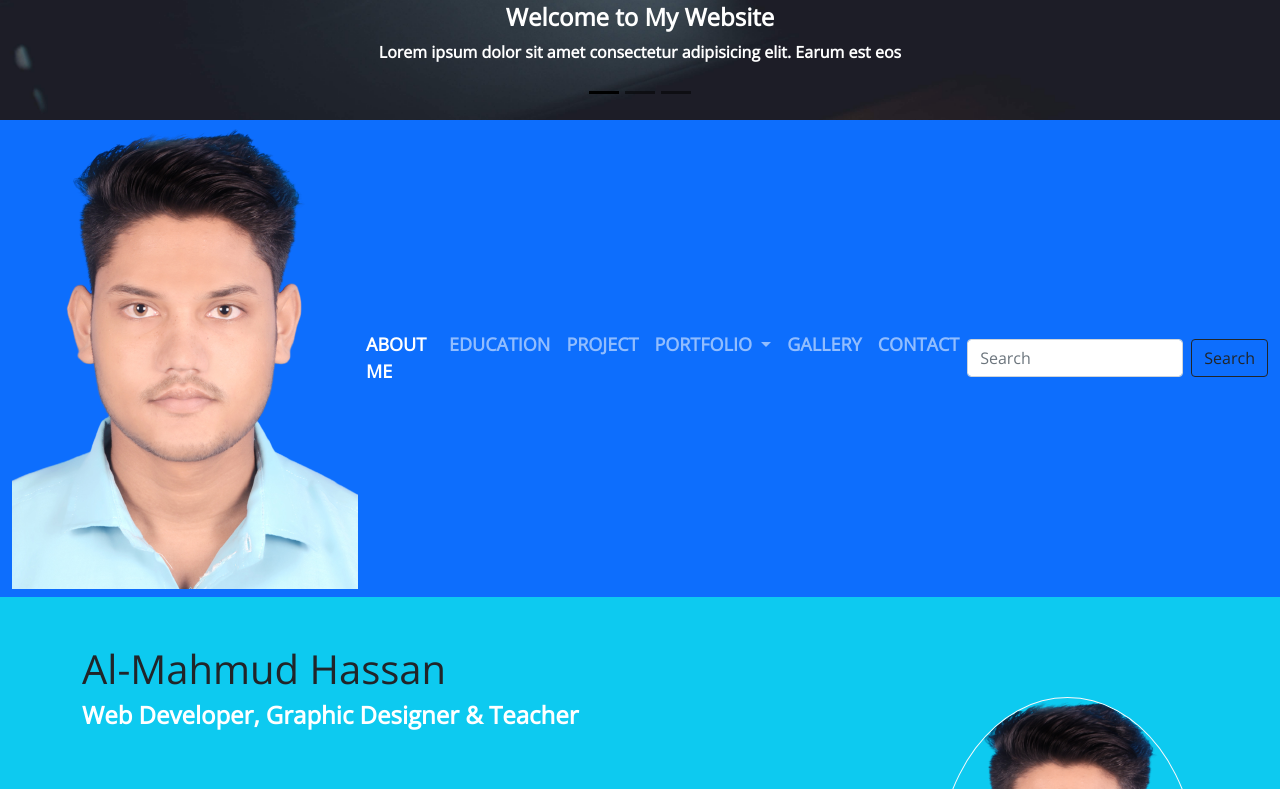
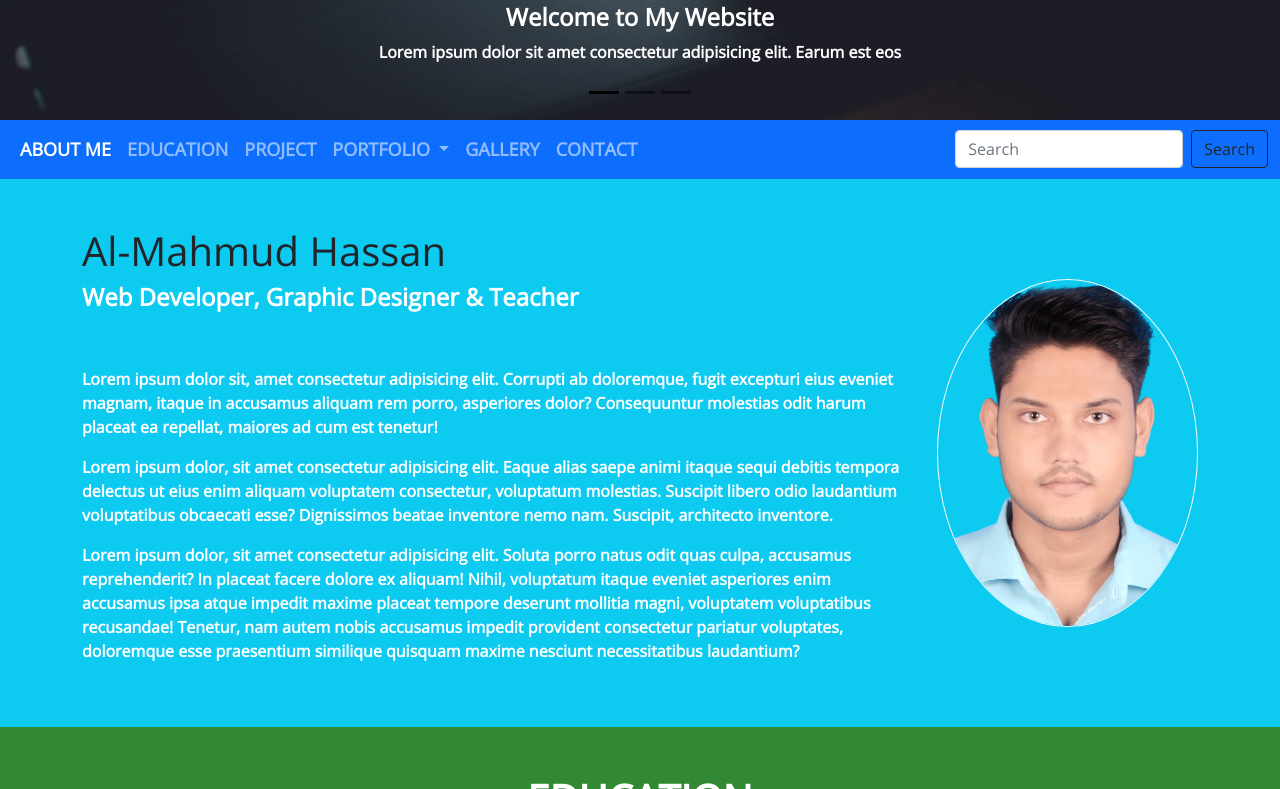
Before and after one commit to Mahmud-Sowrov/portfolio, a plain HTML site: page index.html in a window 1280 px wide. Shown: the part 482-1271 px from the top of the page. Drawn offline with nearby package versions, Linux system fonts and the light colour scheme.

Commit message:
Update index.html

```diff
--- a/index.html
+++ b/index.html
@@ -136,7 +136,6 @@
     <div class="navbar-container">
         <nav class="navbar navbar-expand-lg navbar-dark bg-primary">
             <div class="container-fluid">
-                <img src="/Image/pro2.png">
                 <button class="navbar-toggler" type="button" data-bs-toggle="collapse"
                     data-bs-target="#navbarSupportedContent" aria-controls="navbarSupportedContent"
                     aria-expanded="false" aria-label="Toggle navigation">
```
